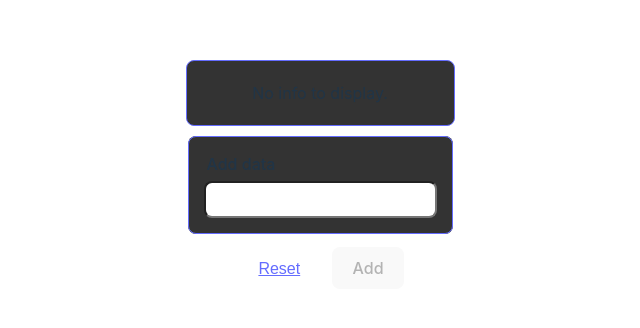
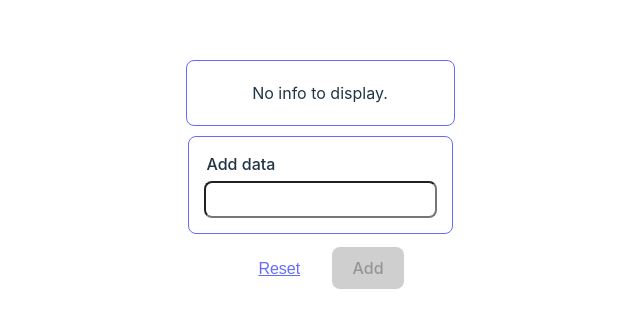
Before and after one commit to JonathanRys/stats, a React (Vite) app: page / in a window 1280 px wide. Shown: the part 224-552 px from the top of the page, without its empty margins (320-960 px from the left). Built offline with nearby package versions, Linux system fonts and the light colour scheme.

Commit message:
add classes to add labels to outputs and inputs

```diff
--- a/src/components/DataDisplay/DataDisplay.css
+++ b/src/components/DataDisplay/DataDisplay.css
@@ -1,5 +1,5 @@
 .DataDisplay {
-    background-color: #333;
+    background-color: #1a1a1a;
     border: 1px solid #646cff;
     border-radius: 8px;
     padding: 20px;
@@ -27,3 +27,10 @@
 .Group > .OutputFieldset {
     margin: 5px 0;
 }
+
+@media (prefers-color-scheme: light) {
+    .DataDisplay {
+        color: #213547;
+        background-color: #ffffff;
+    }
+}
--- a/src/components/DataForm.tsx
+++ b/src/components/DataForm.tsx
@@ -5,8 +5,8 @@ import Input from './common/Input/Input.tsx'
 import Button from './common/Button/Button.tsx'
 import Link from './common/Link/Link.tsx'
 import { useState, useRef, MouseEventHandler, ChangeEventHandler, useEffect } from 'react'
-import { stringKeyString } from '../types/json.ts'
-import { InputDefinition, DataLink } from '../types/data.ts'
+import { stringKeyString } from '../../types/json.ts'
+import { InputDefinition, DataLink } from '../../types/data.ts'
 
 const DataForm = () => {
   const [formData, setFormData] = useState<stringKeyString>({});
@@ -34,7 +34,7 @@ const DataForm = () => {
     validations: (inputId: string) => formData[inputId] !== undefined
   }
   const zScore = {
-    id: 's-score',
+    id: 'z-score',
     clickCallback: (inputId: string) => {
       //Update state
       setFormData({...formData, [inputId]: ''})
@@ -73,6 +73,7 @@ const DataForm = () => {
     ref={addDataInputRef}
     key={`input-${input.id}`}
     label={input.label}
+    units={input.units}
     type="number" // to support other types, create a wrapper
     value={formData[input.id] || ''}
     onChange={changeHandler}
--- a/src/components/common/Button/Button.css
+++ b/src/components/common/Button/Button.css
@@ -5,7 +5,7 @@
     font-size: 1em;
     font-weight: 500;
     font-family: inherit;
-    background-color: #1a1a1a;
+    background-color: #0a0a1a;
     cursor: pointer;
     margin: 3px 5px;
     transition: border-color 0.25s;
@@ -29,14 +29,7 @@
   }
 
   @media (prefers-color-scheme: light) {
-    :root {
-      color: #213547;
-      background-color: #ffffff;
-    }
-    .Link:hover {
-      color: #747bff;
-    }
     .Button {
-      background-color: #f9f9f9;
+      background-color: #cfcfcf;
     }
   }
--- a/src/components/common/Input/Input.css
+++ b/src/components/common/Input/Input.css
@@ -1,6 +1,6 @@
 .InputFieldset {
   align-items: flex-start;
-    background-color: #333;
+  background-color: #1a1a1a;
   border: 1px solid #646cff;
   border-radius: 8px;
   display: flex;
@@ -21,3 +21,24 @@
   min-width: 84%;
   padding: 8px 15px;
 }
+
+.label .Input {
+  padding-right: 2em;
+}
+
+.label.percent::after {
+  content: '%';
+  margin-left: -1.25em;
+}
+
+.label.sigma::after {
+  content: 'σ';
+  margin-left: -1.25em;
+}
+
+@media (prefers-color-scheme: light) {
+  .InputFieldset {
+    color: #213547;
+    background-color: #ffffff;
+  }
+}
--- a/src/components/common/Input/Input.tsx
+++ b/src/components/common/Input/Input.tsx
@@ -10,12 +10,18 @@ interface InputProps extends InputHTMLAttributes<HTMLInputElement> {
 }
 
 const Input = forwardRef<HTMLInputElement, InputProps>((props, ref) => {
-  const { label } = props;
+  const { label, units } = props;
+
+
 
   return (
     <fieldset className='InputFieldset'>
       <label className="Label">{label}</label>
-      <input {...props} ref={ref} className="Input"  />
+      {
+        units ?
+        <span className={`label ${units}`}><input {...props} ref={ref} className="Input" /></span> :
+        <input {...props} ref={ref} className="Input" />
+      }
     </fieldset>
   )
 })
--- a/src/components/common/Output/Output.css
+++ b/src/components/common/Output/Output.css
@@ -1,9 +1,26 @@
 .OutputFieldset {
     align-items: center;
-    background-color: #222;
+    background-color: #2b2a33;
     border-radius: 8px;
     display: flex;
     flex-direction: row;
     gap: 10px;
     justify-content: space-between;
 }
+
+.OutputFieldset.percent::after {
+    content: '%';
+    margin-left: -1.25em;
+}
+
+.OutputFieldset.sigma::after {
+    content: 'σ';
+    margin-left: -1.25em;
+}
+
+@media (prefers-color-scheme: light) {
+    .OutputFieldset {
+        color: #213547;
+        background-color: #ffffff;
+    }
+}
--- a/src/components/common/Output/Output.tsx
+++ b/src/components/common/Output/Output.tsx
@@ -3,16 +3,20 @@ import './Output.css';
 interface InputProps {
   id: string;
   label?: string;
+  units?: string;
   value: string;
 }
 
 const Output = (props: InputProps) => {
-    const {id, label, value} = props;
+    const {id, label, units, value} = props;
 
   return (
-    <fieldset className='OutputFieldset'>
+    <fieldset className={`OutputFieldset ${units}`}>
       <label className="Label">{label}</label>
-      <output className="Output" id={`output-${id}`}>{value}</output>
+      {
+
+        <output className="Output" id={`output-${id}`}>{value}</output>
+      }
     </fieldset>
   )
 }
--- a/src/stats/core.ts
+++ b/src/stats/core.ts
@@ -1,6 +1,6 @@
 import zScoreJson from '../../data/zScores.json';
 import { formatKey } from './util.js';
-import type { numberKeyNumber, stringKeyNumber } from '../types/json.js'
+import type { numberKeyNumber, stringKeyNumber } from '../../types/json.js'
 
 export default class DataSet {
     debug: boolean = true;
--- a/tsconfig.json
+++ b/tsconfig.json
@@ -23,6 +23,6 @@
     "sourceMap": true,
     "jsx": "react-jsx"
   },
-  "include": ["src", "core.ts"],
+  "include": ["src", "core.ts", "types"],
   "exclude": ["*.spec.ts"]
 }
```
Also changed, not shown: types/data.ts (renamed from src/types/data.ts), types/json.ts (renamed from src/types/json.ts). Lines whose indentation alone changed are shown as unchanged.
